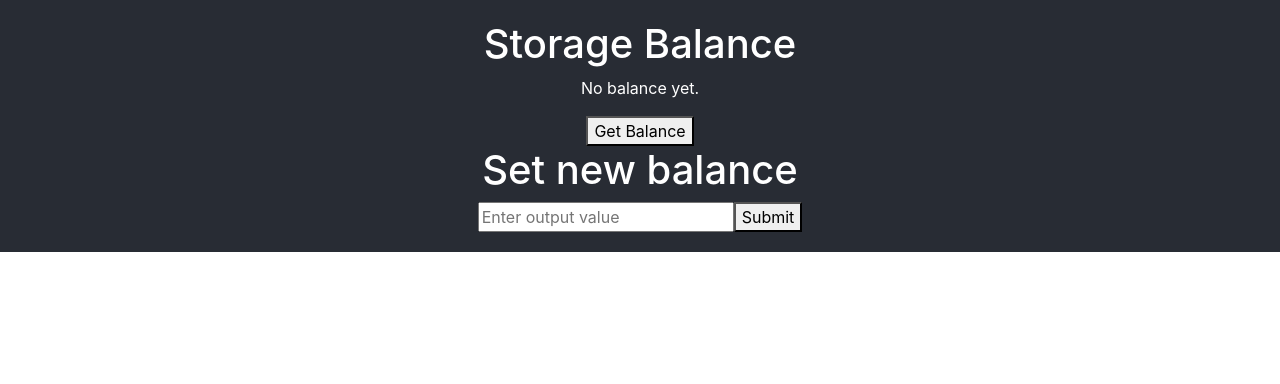
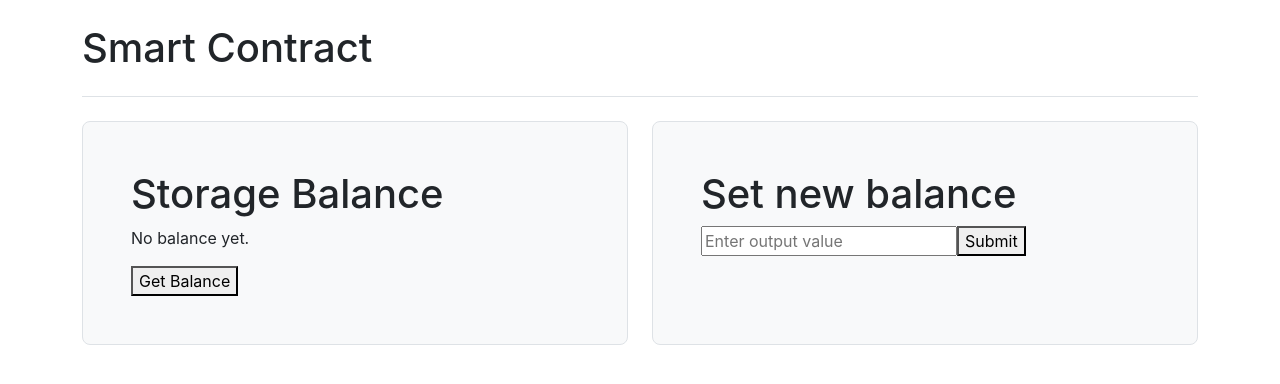
Before and after one commit to marcinlimanski/simple_storage_frontend, a React (Create React App) app: page / in a window 1280 px wide. Shown: the top 384 px of the page. Built offline with nearby package versions, Linux system fonts and the light colour scheme.

Commit message:
src: adding bootstrap layout

```diff
--- a/src/App.js
+++ b/src/App.js
@@ -4,12 +4,30 @@ import './App.css';
 
 function App() {
   return (
-      <div className="App">
-        <header className="App-header">
-            <GetBalanceForm />
-            <SetBalanceForm />
-        </header>
-      </div>
+      <html lang="en" data-bs-theme="">
+        <body>
+            <main>
+                <div className="container py-4">
+                    <header className="pb-3 mb-4 border-bottom">
+                        <h1>Smart Contract</h1>
+                    </header>
+                    <div className="row align-items-md-stretch">
+                        <div className="col-md-6">
+                            <div className="h-100 p-5 bg-body-tertiary border rounded-3">
+                                <GetBalanceForm />
+                            </div>
+                        </div>
+                        <div className="col-md-6">
+                            <div className="h-100 p-5 bg-body-tertiary border rounded-3">
+                                <SetBalanceForm />
+                            </div>
+                        </div>
+                    </div>
+                </div>
+            </main>
+        </body>
+      </html>
+
   );
 }
 
```
